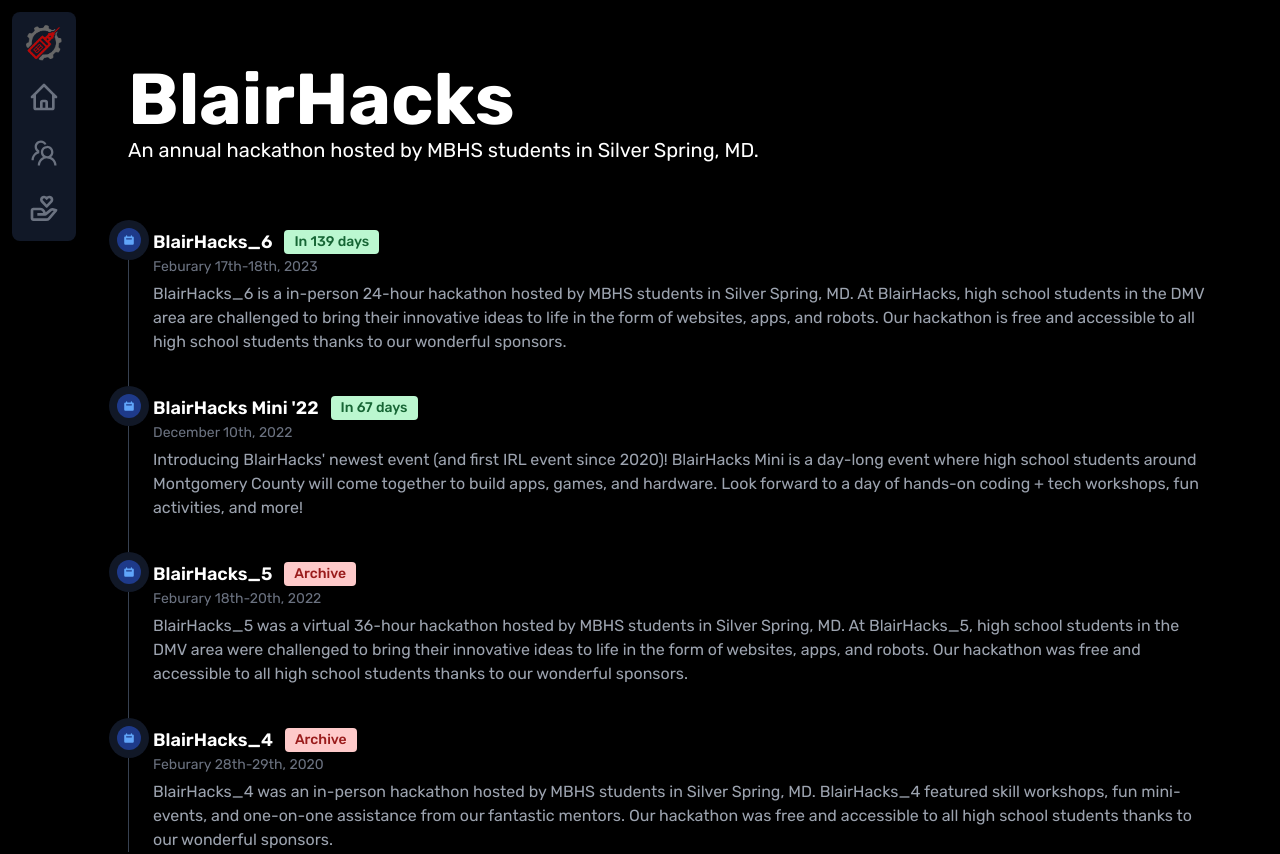
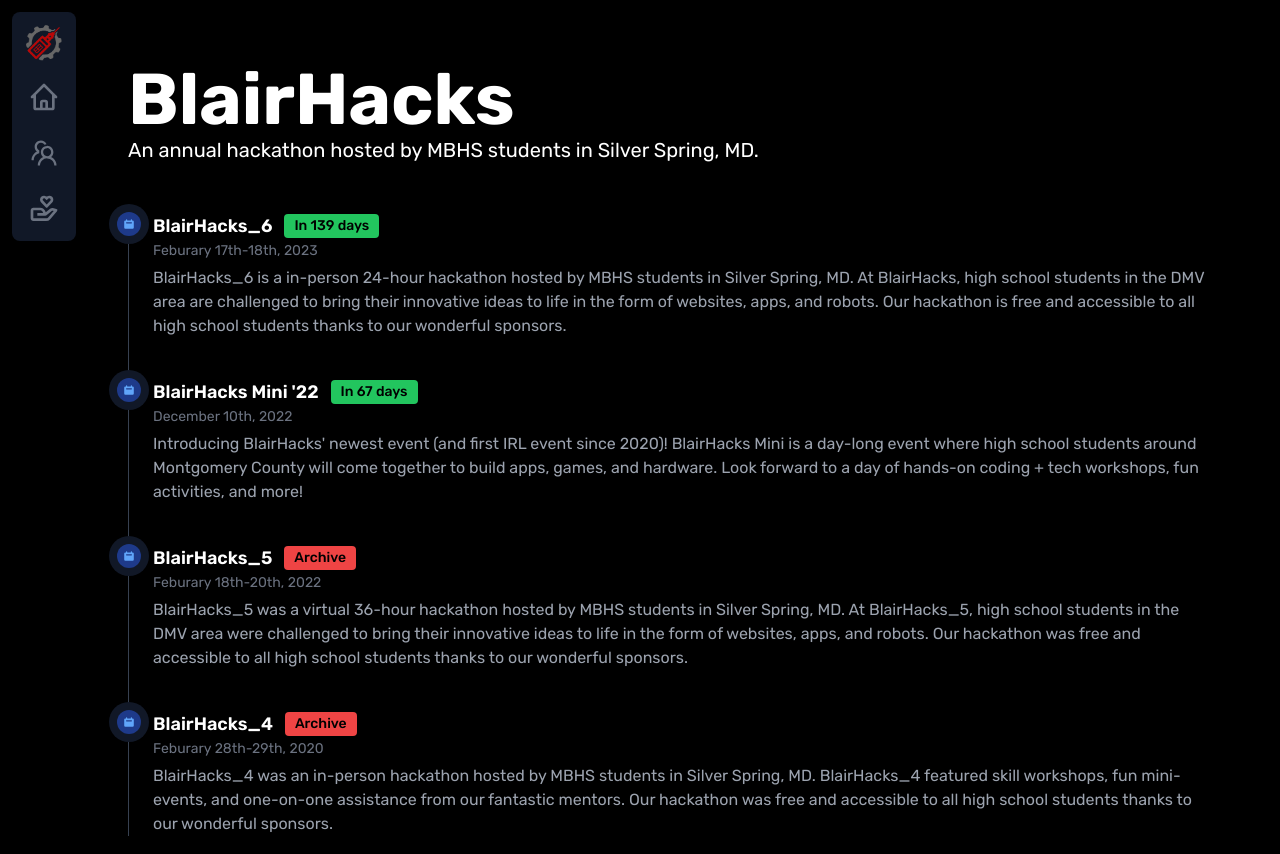
Before and after one commit to blairhacks/site, a Next.js app: page / in a window 1280 px wide. Shown: the top 854 px of the page. Built offline with nearby package versions, Linux system fonts and the light colour scheme.

Commit message:
animations

```diff
--- a/components/Timeline.tsx
+++ b/components/Timeline.tsx
@@ -1,4 +1,5 @@
 import React from "react";
+import { motion } from "framer-motion";
 
 const days = (d1: Date, d2: Date) => {
 	let diff = d1.getTime() - d2.getTime();
@@ -70,25 +71,52 @@
 							</svg>
 						</span>
 						<a href={link} target="blank">
-							<h3 className="flex items-center mb-1 text-lg font-semibold text-white">
+							<motion.h3
+								initial={{ opacity: 0 }}
+								animate={{ opacity: 1 }}
+								transition={{
+									duration: 0.3,
+									delay: 0.2 + 0.1 * i,
+									ease: "linear",
+								}}
+								className="flex items-center mb-1 text-lg font-semibold text-white"
+							>
 								{name}
 								{archive ? (
-									<span className="bg-red-200 text-red-800 text-sm font-medium mr-2 px-2.5 py-0.5 rounded ml-3">
+									<span className="bg-red-500 text-black text-sm font-medium mr-2 px-2.5 py-0.5 rounded ml-3">
 										Archive
 									</span>
 								) : (
-									<span className="bg-green-200 text-green-800 text-sm font-medium mr-2 px-2.5 py-0.5 rounded ml-3">
+									<span className="bg-green-500 text-black text-sm font-medium mr-2 px-2.5 py-0.5 rounded ml-3">
 										In {days(startDate, new Date())} days
 									</span>
 								)}
-							</h3>
+							</motion.h3>
 						</a>
-						<time className="block mb-2 text-sm font-normal leading-none text-gray-500">
+						<motion.time
+							initial={{ opacity: 0 }}
+							animate={{ opacity: 1 }}
+							transition={{
+								duration: 0.3,
+								delay: 0.23 + 0.1 * i,
+								ease: "linear",
+							}}
+							className="block mb-2 text-sm font-normal leading-none text-gray-500"
+						>
 							{date}
-						</time>
-						<p className="mb-4 text-base font-normal text-gray-400">
+						</motion.time>
+						<motion.p
+							initial={{ opacity: 0 }}
+							animate={{ opacity: 1 }}
+							transition={{
+								duration: 0.3,
+								delay: 0.27 + 0.1 * i,
+								ease: "linear",
+							}}
+							className="mb-4 text-base font-normal text-gray-400"
+						>
 							{description}
-						</p>
+						</motion.p>
 					</li>
 				)
 			)}
--- a/pages/index.tsx
+++ b/pages/index.tsx
@@ -1,14 +1,27 @@
 import React from "react";
 import Timeline from "../components/Timeline";
+import { motion } from "framer-motion";
 
 export default function Home() {
 	return (
 		<div className="h-full">
-			<div className="pb-16">
-				<h1 className="font-bold text-4xl md:text-7xl">BlairHacks</h1>
-				<p className="text-sm md:text-xl">
+			<div className="pb-8 md:pb-12">
+				<motion.h1
+					initial={{ opacity: 0 }}
+					animate={{ opacity: 1 }}
+					transition={{ duration: 0.3, ease: "linear" }}
+					className="font-bold text-4xl md:text-7xl"
+				>
+					BlairHacks
+				</motion.h1>
+				<motion.p
+					initial={{ opacity: 0 }}
+					animate={{ opacity: 1 }}
+					transition={{ duration: 0.3, ease: "linear", delay: 0.1 }}
+					className="text-sm md:text-xl"
+				>
 					An annual hackathon hosted by MBHS students in Silver Spring, MD.
-				</p>
+				</motion.p>
 			</div>
 			<Timeline />
 		</div>
--- a/pages/team.tsx
+++ b/pages/team.tsx
@@ -57,7 +57,9 @@
 				<div className="flex flex-wrap gap-10 justify-center">
 					{team.map((member, i) => (
 						<div key={i}>
-							<motion.a
+							<a href={member.website} target="blank">
+								<div className="hover:scale-105 transform transition duration-300 mb-5 mx-auto">
+									<motion.img
 										initial={{ opacity: 0 }}
 										animate={{ opacity: 1 }}
 										transition={{
@@ -65,15 +67,12 @@
 											delay: i * 0.1,
 											ease: "linear",
 										}}
-								href={member.website}
-								target="blank"
-							>
-								<img
-									className="rounded-full h-48 w-48 hover:scale-105 transform transition duration-300 mb-5 mx-auto"
+										className="rounded-full h-48 w-48"
 										src={member.image}
 										alt={member.name}
 									/>
-							</motion.a>
+								</div>
+							</a>
 							<motion.h2
 								initial={{ scale: 1.05, opacity: 0 }}
 								animate={{ scale: 1, opacity: 1 }}
```
Lines whose indentation alone changed are shown as unchanged.
